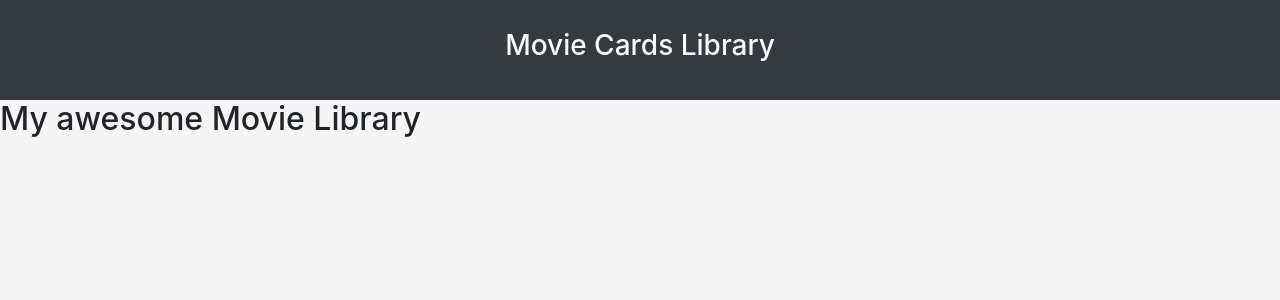
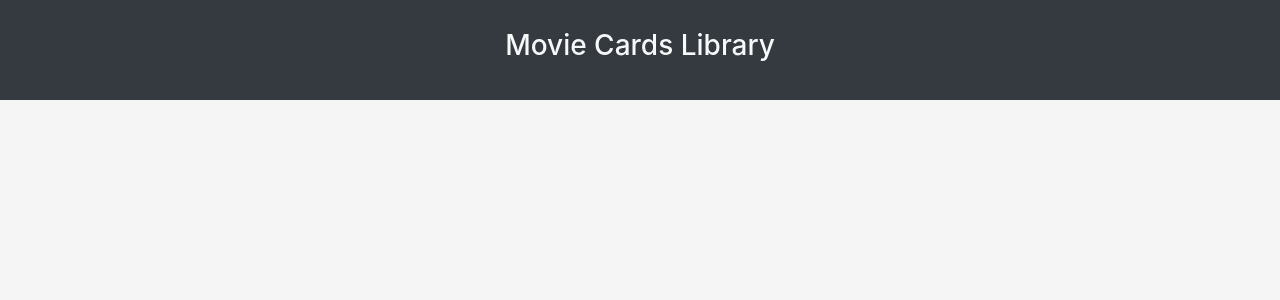
Before and after one commit to betrybe/sd-0x-block13-project-movie-card-library-stateful, a React (Create React App) app: page / in a window 1280 px wide. Shown: the top 300 px of the page. Built offline with nearby package versions, Linux system fonts and the light colour scheme.

Commit message:
remove component stub

```diff
--- a/src/App.js
+++ b/src/App.js
@@ -2,14 +2,11 @@ import React from 'react';
 import './App.css';
 
 import Header from './components/Header';
-import MovieLibrary from './components/MovieLibrary';
-import movies from './data';
 
 function App() {
   return (
     <div className="App">
       <Header />
-      <MovieLibrary movies={movies} />
     </div>
   );
 }
--- a/src/components/MovieLibrary.jsx
+++ b/src/components/MovieLibrary.jsx
@@ -1,9 +1 @@
-import React, { Component } from 'react';
-
-class MovieLibrary extends Component {
-  render() {
-    return <h2>My awesome Movie Library</h2>;
-  }
-}
-
-export default MovieLibrary;
+// implement MovieLibrary component here
```
Also changed, not shown: src/components/AddMovie.jsx (+1 -8 lines), src/components/SearchBar.jsx (+1 -8 lines).
